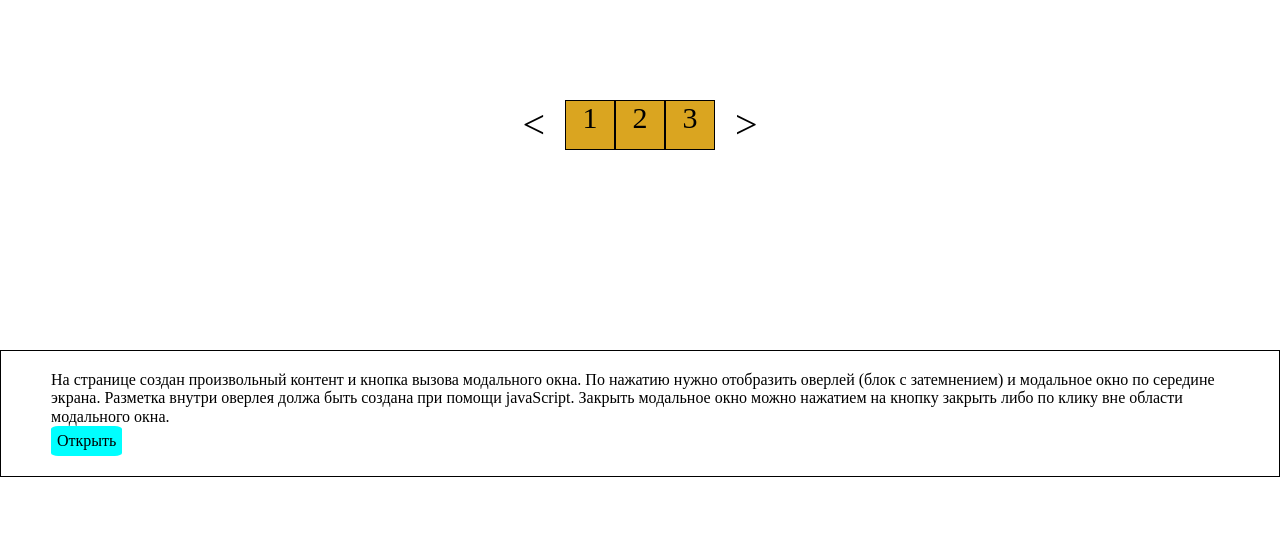
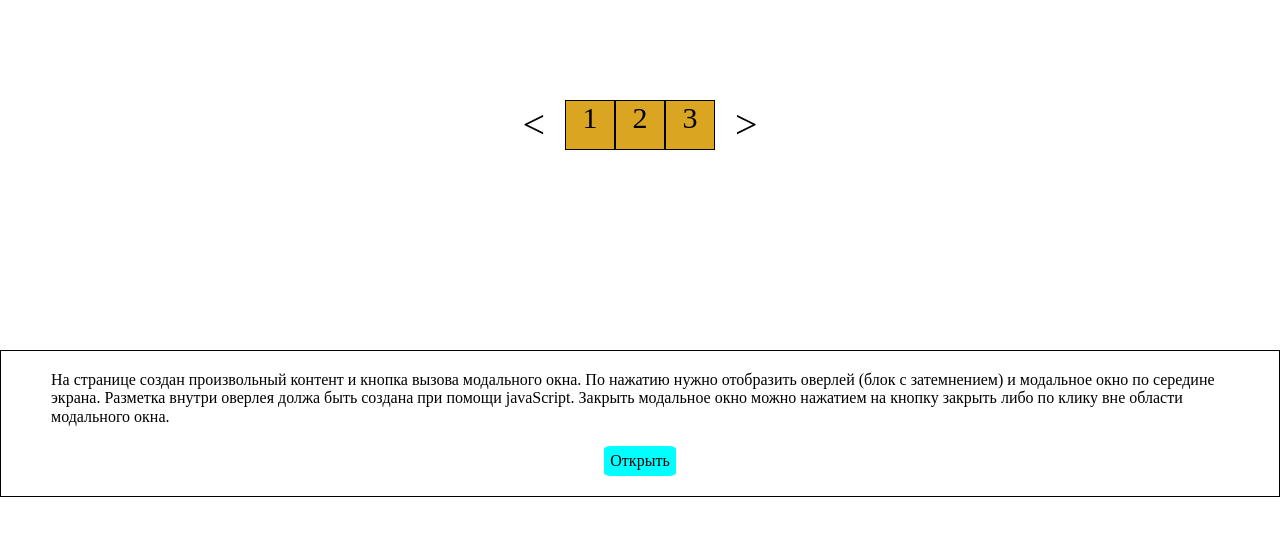
Before and after one commit to alex35567/JSTasks, a plain HTML site: page index.html in a window 1280 px wide. Drawn offline with Linux system fonts and the light colour scheme.

Commit message:
исправил кнопку

```diff
--- a/dom_tasks.css
+++ b/dom_tasks.css
@@ -40,6 +40,10 @@
     padding: 20px 50px;
     margin-top: 200px;
     border: 1px solid black;
+    display: flex;
+    flex-direction: column;
+    justify-content: center;
+    align-items: center;
 }
 
 .btn-push{
@@ -47,4 +51,5 @@
     height: 30px;
     display: block;
     background-color: aqua;
+    margin-top: 20px;
 }
```
